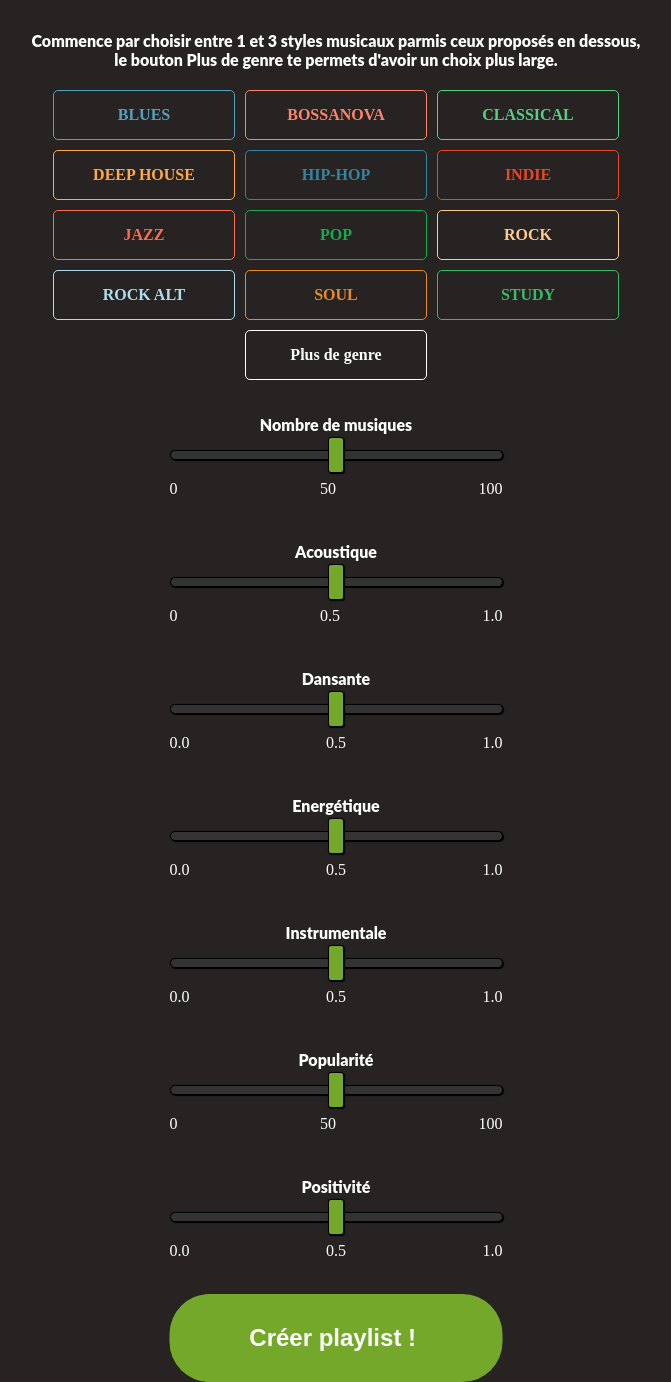
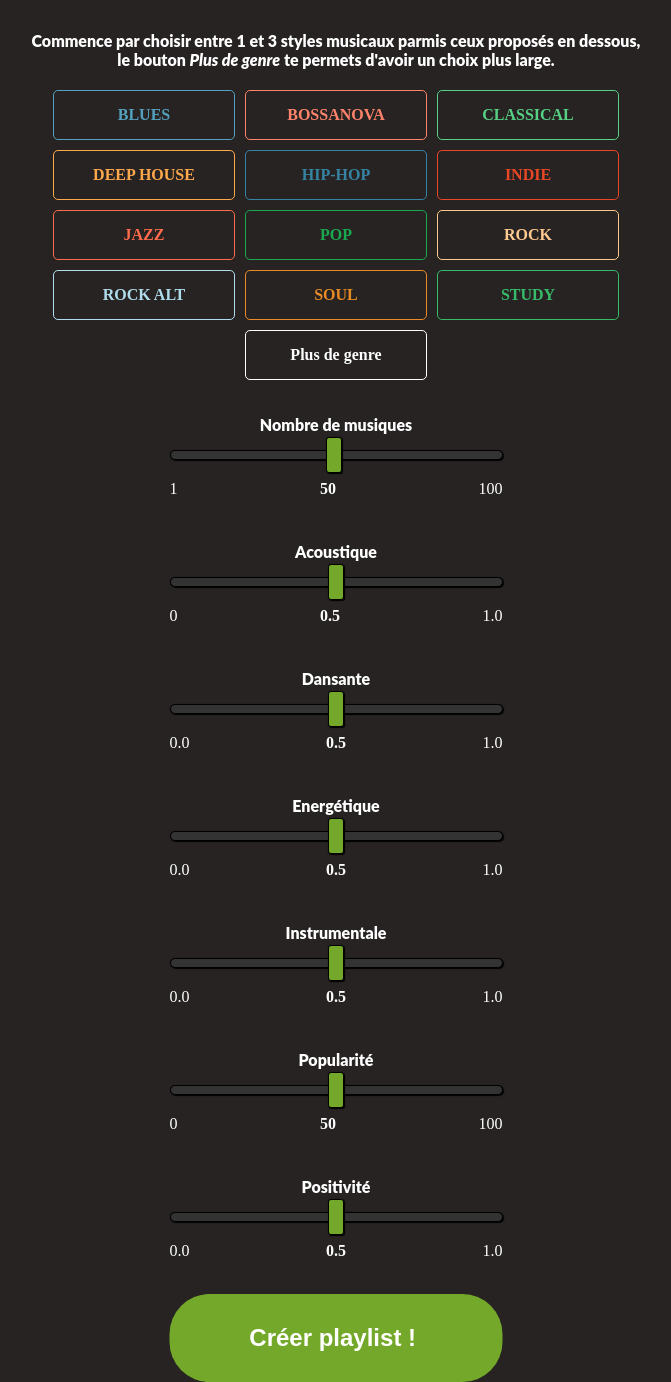
Before and after one commit to Mittixx/Spotify, a Django app: page /SpotifyPlCreator/creator in a window 1280 px wide. Shown: the part 79-1461 px from the top of the page, without its empty margins (304-975 px from the left). Run offline with Django 3.2, Linux system fonts and the light colour scheme.

Commit message:
First design finished. Let's move to backend

```diff
--- a/SpotifyLector/templates/SpotifyLector/creator.html
+++ b/SpotifyLector/templates/SpotifyLector/creator.html
@@ -18,7 +18,7 @@
 {% block content %}
     <div class="genre">
         <p>Commence par choisir entre 1 et 3 styles musicaux parmis ceux proposés en dessous,
-        le bouton Plus de genre te permets d'avoir un choix plus large.</p>
+            le bouton <i>Plus de genre</i> te permets d'avoir un choix plus large.</p>
         <div id="first" class="column">
             <a class="button-genre principal">Blues</a>
             <a class="button-genre principal">Bossanova</a>
@@ -73,9 +73,9 @@
     <div class="ranges">
         <div class="row">
             <p>Nombre de musiques </p>
-            <input id="numberSongs" class="rangeIn" type="range" max="100" min="0" step="1">
+            <input id="numberSongs" class="rangeIn" type="range" max="100" value="50" min="1" step="1">
             <ul class="row-label">
-                <li>0</li>
+                <li>1</li>
                 <li class="my-value">50</li>
                 <li>100</li>
             </ul>
@@ -136,7 +136,7 @@
         {% endcomment %}
         <div class="row">
             <p title="0.0 pour des musiques tristes et dépressives, 1.0 pour des musiques euphoriques et joyeuses.">Positivité</p>
-            <input id="valence" class="rangeIn" type="range" max="1.0" min="0.0" step="0.1">
+            <input id="valence" class="rangeIn" type="range" max="1.0" min="0.0"  step="0.1">
             <ul class="row-label">
                 <li>0.0</li>
                 <li class="my-value">0.5</li>
--- a/sass/SpotifyLector/creator.scss
+++ b/sass/SpotifyLector/creator.scss
@@ -137,6 +137,9 @@ $fourth-third:#38BB69;
         display: inline;
         justify-content: space-between;
       }
+      li.my-value {
+        font-weight: bold;
+      }
     }
 
     input {
@@ -185,9 +188,14 @@ $fourth-third:#38BB69;
     }
   }
   #buttonCreate {
-    margin: 20px;
+    margin-top: 20px;
     display: flex;
     justify-content: center;
+
+  }
+
+  input.buttonCreate {
+    margin-bottom: 20px;
   }
 
   .buttonCreate {
@@ -203,6 +211,7 @@ $fourth-third:#38BB69;
     font-weight: 800;
     -webkit-transition: background-color 1s;
     transition: background-color 1s;
+
 }
 
 .buttonCreate:hover {
--- a/static/SpotifyLector/css/SpotifyLector/creator.css
+++ b/static/SpotifyLector/css/SpotifyLector/creator.css
@@ -132,30 +132,34 @@
   display: inline;
   justify-content: space-between;
 }
-/* line 142, ../../../../sass/SpotifyLector/creator.scss */
+/* line 140, ../../../../sass/SpotifyLector/creator.scss */
+#content .ranges ul.row-label li.my-value {
+  font-weight: bold;
+}
+/* line 145, ../../../../sass/SpotifyLector/creator.scss */
 #content .ranges input {
   width: 333px;
   margin: auto;
 }
-/* line 146, ../../../../sass/SpotifyLector/creator.scss */
+/* line 149, ../../../../sass/SpotifyLector/creator.scss */
 #content .ranges input[type="range"] {
   display: flex;
   -webkit-appearance: none;
   background: transparent;
   margin-bottom: 20px;
 }
-/* line 154, ../../../../sass/SpotifyLector/creator.scss */
+/* line 157, ../../../../sass/SpotifyLector/creator.scss */
 #content .ranges input[type=range]:focus {
   outline: none;
 }
-/* line 158, ../../../../sass/SpotifyLector/creator.scss */
+/* line 161, ../../../../sass/SpotifyLector/creator.scss */
 #content .ranges input[type=range]::-ms-track {
   cursor: pointer;
   background: transparent;
   border-color: transparent;
   color: transparent;
 }
-/* line 164, ../../../../sass/SpotifyLector/creator.scss */
+/* line 167, ../../../../sass/SpotifyLector/creator.scss */
 #content .ranges input[type=range]::-webkit-slider-thumb {
   -webkit-appearance: none;
   height: 36px;
@@ -167,7 +171,7 @@
   margin-top: -14px;
   box-shadow: 1px 1px 1px #000000, 0px 0px 1px #0d0d0d;
 }
-/* line 176, ../../../../sass/SpotifyLector/creator.scss */
+/* line 179, ../../../../sass/SpotifyLector/creator.scss */
 #content .ranges input[type="range"]::-webkit-slider-runnable-track {
   margin: auto;
   width: 50%;
@@ -178,13 +182,17 @@
   border-radius: 5px;
   border: 0.2px solid #010101;
 }
-/* line 187, ../../../../sass/SpotifyLector/creator.scss */
+/* line 190, ../../../../sass/SpotifyLector/creator.scss */
 #content #buttonCreate {
-  margin: 20px;
+  margin-top: 20px;
   display: flex;
   justify-content: center;
 }
-/* line 193, ../../../../sass/SpotifyLector/creator.scss */
+/* line 197, ../../../../sass/SpotifyLector/creator.scss */
+#content input.buttonCreate {
+  margin-bottom: 20px;
+}
+/* line 201, ../../../../sass/SpotifyLector/creator.scss */
 #content .buttonCreate {
   background-color: #74A82A;
   left: 50%;
@@ -199,7 +207,7 @@
   -webkit-transition: background-color 1s;
   transition: background-color 1s;
 }
-/* line 208, ../../../../sass/SpotifyLector/creator.scss */
+/* line 217, ../../../../sass/SpotifyLector/creator.scss */
 #content .buttonCreate:hover {
   background-color: #446001;
   color: #fff;
--- a/static/SpotifyLector/js/creator.js
+++ b/static/SpotifyLector/js/creator.js
@@ -38,7 +38,15 @@ $(".button-more").click( function () {
 
 });
 
-$('.rangeIn').change( function() {
-    alert($(this).val());
-    $(this).closest('.my-value').text($(this).val());
+$('.rangeIn').on("change mousemove", function () {
+    //alert($(this).parent().children('ul.row-label').children('li.my-value').text());
+    $(this).parent().children('ul.row-label').children('li.my-value').text($(this).val());
 });
+
+/*$('.rangeIn').change( function() {
+    //alert($(this).parent().children('ul.row-label').children('li.my-value').text());
+
+
+    $(this).parent().children('ul.row-label').children('li.my-value').text($(this).val());
+});
+*/
```
